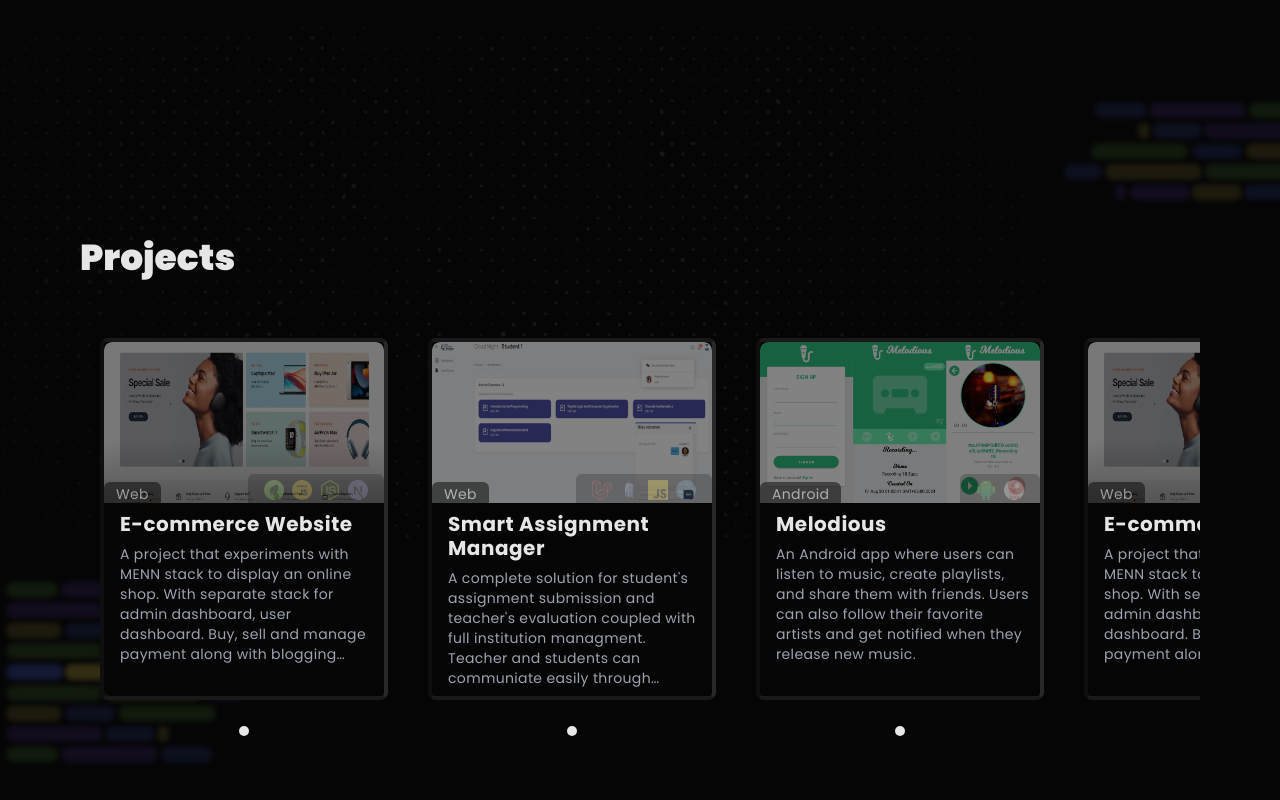
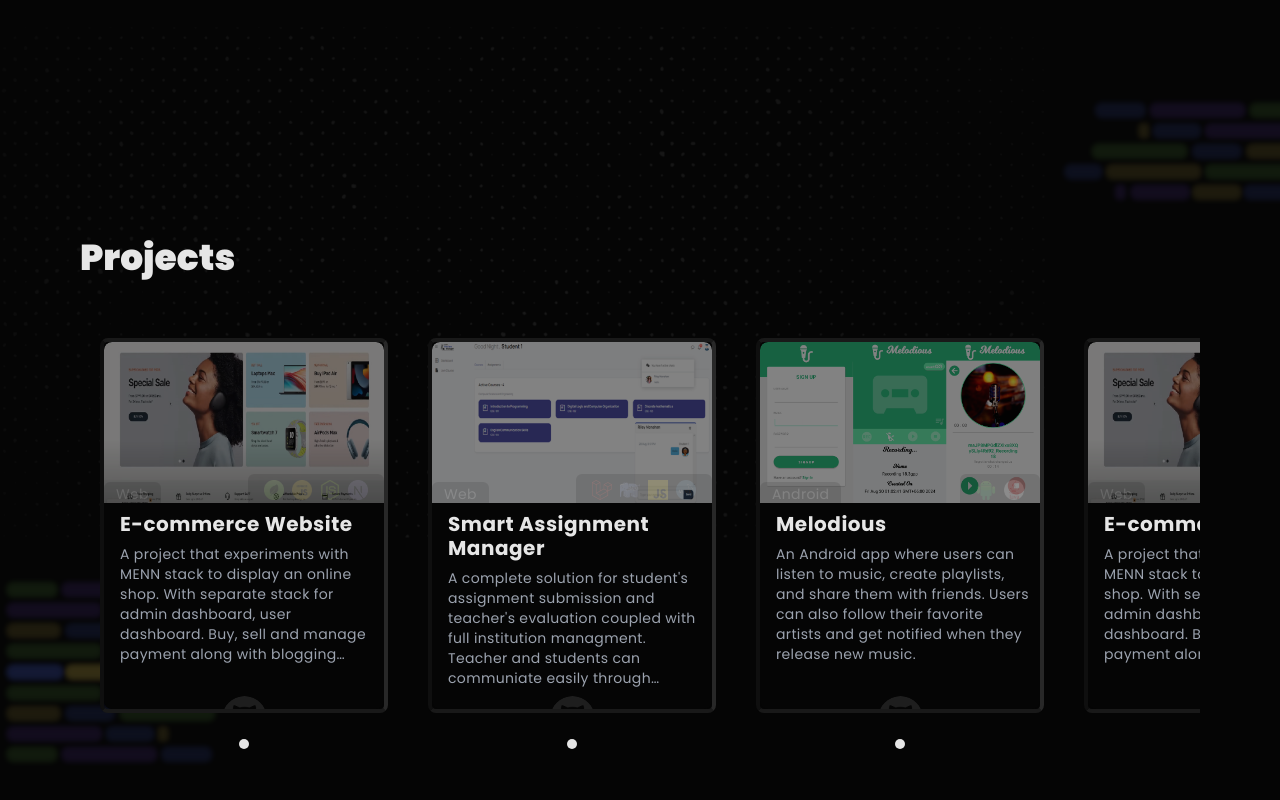
Before and after one commit to angel-dev-cse/angel-dev-cse.github.io, a Next.js app: page / in a window 1280 px wide. Shown: the part 682-1482 px from the top of the page. Built offline with nearby package versions, Linux system fonts and the light colour scheme.

Commit message:
card disign fix + github link

```diff
--- a/app/components/Card/Card.tsx
+++ b/app/components/Card/Card.tsx
@@ -11,12 +11,14 @@ export default function Cardx({
   category,
   image,
   stack_icons,
+  github,
 }: {
   title: string;
   description: string;
   category: string;
   image: string;
   stack_icons: string[];
+  github: string;
 }) {
   const [isHovered, setIsHovered] = useState(false);
   const [isMobile, setIsMobile] = useState(false);
@@ -60,7 +62,7 @@ export default function Cardx({
         controls.start({
           opacity: 1,
           rotateX: 0,
-          transition: { duration: 0.5 },
+          transition: { duration: 0.1 },
         });
       } else {
         controls.start({
@@ -75,7 +77,7 @@ export default function Cardx({
   useEffect(() => {
     if (isHovered) {
       controls.start({
-        boxShadow: "0px 0px 15px 3px rgba(200, 200, 200, .8)",
+        boxShadow: "0px 0px 10px 3px rgba(200, 200, 200, .7)",
         borderWidth: 0,
       });
     } else {
@@ -91,7 +93,7 @@ export default function Cardx({
     <div
       id="card"
       ref={ref}
-      className="cursor-pointer m-2 sm:m-5 rounded-full select-none w-fit sm:w-[18rem]"
+      className="cursor-grabbing m-2 sm:m-5 rounded-full select-none w-fit sm:w-[18rem]"
       onMouseEnter={() => setIsHovered(true)}
       onMouseLeave={() => setIsHovered(false)}
       onTouchStart={() => setIsHovered(true)}
@@ -102,7 +104,7 @@ export default function Cardx({
           opacity: 0.1,
           rotateX: 89,
           boxShadow: "0px 0px 0px 0px rgba(50, 50, 50, 0.5)",
-          border:"auto"
+          border: "auto",
         }}
         animate={controls}
         style={{ transformStyle: "preserve-3d", borderRadius: "0.5rem" }}
@@ -110,6 +112,7 @@ export default function Cardx({
       >
         <div className="flex justify-between rounded-lg bg-black-100">
           <div className="flex flex-col mx-auto rounded-lg overflow-hidden">
+            <div className="inline-flex">
               <motion.img
                 className="rounded-lg rounded-b-none object-cover h-44 sm:h-auto"
                 src={image}
@@ -117,13 +120,21 @@ export default function Cardx({
                 loading="lazy"
                 animate={{
                   opacity: isHovered || isMobile ? 1 : 0.5,
+                  zIndex: 1,
                 }}
               />
+            </div>
 
             <div className="flex mt-[-1.3rem] -ml-4 px-4">
               <motion.span
-                className="inline-block bg-black-100 rounded-t-md text-sm sm:font-medium tracking-wide text-white-100 px-3 pt-0.5 items-center"
-                animate={{ opacity: isHovered || isMobile ? 1 : 0.5 }}
+                className="inline-block bg-black-100 rounded-t-md text-sm sm:font-medium tracking-wide text-white-100 px-3 pt-0.5 items-center z-[2]"
+                animate={{
+                  opacity: isHovered || isMobile ? 1 : 0.1,
+                  boxShadow:
+                    isHovered || isMobile
+                      ? "0px 0px 7px 5px rgba(0,0,0,0.5)"
+                      : "0px 0px 0px 0px rgba(0,0,0,1)",
+                }}
               >
                 {category}
               </motion.span>
@@ -131,13 +142,19 @@ export default function Cardx({
 
             <div className="flex -mt-[1.6rem] sm:-mt-[1.9rem] -mr-4 px-4 justify-end ">
               <motion.span
-                className="inline-flex bg-black-100 rounded-t-md text-sm font-medium tracking-wide text-white-100 px-3 pt-0.5"
-                animate={{ opacity: isHovered || isMobile ? 1 : 0.2 }}
+                className="inline-flex bg-black-100 rounded-t-md text-sm font-medium tracking-wide text-white-100 px-3 pt-0.5 z-[2]"
+                animate={{
+                  opacity: isHovered || isMobile ? 1 : 0.1,
+                  boxShadow:
+                    isHovered || isMobile
+                      ? "0px 0px 7px 5px rgba(0,0,0,0.5)"
+                      : "0px 0px 0px 0px rgba(0,0,0,1)",
+                }}
               >
                 {stack_icons.map((icon) => (
-                  <Image
+                  <motion.img
                     key={icon}
-                    className="m-1 w-4 h-4 sm:w-5 sm:h-5"
+                    className="m-1 w-5 h-auto object-cover"
                     width={1}
                     height={1}
                     src={`/assets/icons/${icon}`}
@@ -161,45 +178,25 @@ export default function Cardx({
               </div>
             </div>
 
-            {/* <div className="flex flex-row items-end h-full w-full px-4 mt-4">
-              <div className="flex border-t border-gray-700 w-full py-4">
-                <div className="flex items-center space-x-3 border-r border-gray-700 w-full">
-                  <img
-                    className="object-cover w-8 h-8 border-2 border-white rounded-full"
-                    src="https://storageapi.fleek.co/kamaludin21-team-bucket/portfolio/avatar.jpg"
-                    alt="profile users"
-                    loading="lazy"
+            <div className="flex items-center justify-center">
+              <a href={github} target="_blank" rel="noopener noreferrer">
+                <motion.img
+                  src={`/assets/icons/github.png`}
+                  width={45}
+                  height={1}
+                  alt="Github Icon"
+                  animate={{
+                    opacity: isHovered ? 1 : 0.1,
+                    scale: isHovered ? 1.1 : 1,
+                    translateY: isHovered ? -20 : 0,
+                    boxShadow: isHovered
+                      ? "0px 0px 7px 2px rgba(200, 200, 200, .8)"
+                      : "0px 0px 0px 0px rgba(200, 200, 200, .8)",
+                  }}
+                  className="-mb-8 opacity-50 rounded-full"
                 />
-                  <div className="">
-                    <p className="text-sm font-semibold tracking-wide text-gray-200">
-                      Author
-                    </p>
-                    <p className="text-xs font-light tracking-wider text-gray-300">
-                      2 Hours ago
-                    </p>
+              </a>
             </div>
-                </div>
-                <div className="flex items-center flex-shrink-0 px-2">
-                  <div className="flex items-center space-x-1 text-gray-400">
-                    <svg
-                      xmlns="http://www.w3.org/2000/svg"
-                      className="h-5 w-5"
-                      fill="none"
-                      viewBox="0 0 24 24"
-                      stroke="currentColor"
-                    >
-                      <path
-                        strokeLinecap="round"
-                        strokeLinejoin="round"
-                        strokeWidth="2"
-                        d="M4.318 6.318a4.5 4.5 0 000 6.364L12 20.364l7.682-7.682a4.5 4.5 0 00-6.364-6.364L12 7.636l-1.318-1.318a4.5 4.5 0 00-6.364 0z"
-                      />
-                    </svg>
-                    <p className="font-medium">10</p>
-                  </div>
-                </div>
-              </div>
-            </div> */}
           </div>
         </div>
       </motion.div>
--- a/app/pages/Projects.tsx
+++ b/app/pages/Projects.tsx
@@ -12,6 +12,7 @@ const projects = [
     category: "Web",
     image: "/assets/images/ecommerce.png",
     stack_icons: ["mongodb.png", "expressjs.webp", "nodejs.png", "nextjs.png"],
+    github: "https://github.com/angel-dev-cse/merncommerce",
   },
   {
     title: "Smart Assignment Manager",
@@ -20,6 +21,7 @@ const projects = [
     category: "Web",
     image: "/assets/images/assignment_manager.png",
     stack_icons: ["laravel.png", "php.png", "js.png", "mysql.png"],
+    github: "https://github.com/angel-dev-cse/smart-assignment-manager",
   },
   {
     title: "Melodious",
@@ -28,6 +30,7 @@ const projects = [
     category: "Android",
     image: "/assets/images/melodious.png",
     stack_icons: ["android.png", "java.png"],
+    github: "https://github.com/BLOODKINGZ/MelodiousAlpha",
   },
   {
     title: "E-commerce Websitea",
@@ -36,6 +39,7 @@ const projects = [
     category: "Web",
     image: "/assets/images/ecommerce.png",
     stack_icons: ["mongodb.png", "expressjs.webp", "nodejs.png", "nextjs.png"],
+    github: "https://github.com/angel-dev-cse/merncommerce",
   },
   {
     title: "Smart Assignment Managera",
@@ -44,6 +48,7 @@ const projects = [
     category: "Web",
     image: "/assets/images/assignment_manager.png",
     stack_icons: ["laravel.png", "php.png", "js.png", "mysql.png"],
+    github: "https://github.com/angel-dev-cse/smart-assignment-manager",
   },
   {
     title: "Melodiousa",
@@ -52,6 +57,7 @@ const projects = [
     category: "Android",
     image: "/assets/images/melodious.png",
     stack_icons: ["android.png", "java.png"],
+    github: "https://github.com/BLOODKINGZ/MelodiousAlpha",
   },
   {
     title: "E-commerce Websiteb",
@@ -60,6 +66,7 @@ const projects = [
     category: "Web",
     image: "/assets/images/ecommerce.png",
     stack_icons: ["mongodb.png", "expressjs.webp", "nodejs.png", "nextjs.png"],
+    github: "https://github.com/angel-dev-cse/merncommerce",
   },
   {
     title: "Smart Assignment Managerb",
@@ -68,6 +75,7 @@ const projects = [
     category: "Web",
     image: "/assets/images/assignment_manager.png",
     stack_icons: ["laravel.png", "php.png", "js.png", "mysql.png"],
+    github: "https://github.com/angel-dev-cse/smart-assignment-manager",
   },
   {
     title: "Melodiousb",
@@ -76,6 +84,7 @@ const projects = [
     category: "Android",
     image: "/assets/images/melodious.png",
     stack_icons: ["android.png", "java.png"],
+    github: "https://github.com/BLOODKINGZ/MelodiousAlpha",
   },
 ];
 
@@ -116,7 +125,7 @@ export default function Projects() {
     const container = containerRef.current;
     if (!container) return;
 
-    const handleWheelEvent = (event:WheelEvent) => {
+    const handleWheelEvent = (event: WheelEvent) => {
       if (event.shiftKey) {
         event.preventDefault();
         event.stopPropagation(); // Stop the event from propagating to parent elements
@@ -131,8 +140,13 @@ export default function Projects() {
   }, []);
 
   return (
-    <div id="projects" className="flex flex-col text-white-100 h-auto sm:h-screen mt-10">
-      <h1 className={`${poppinsExtraBold.className} text-4xl mt-20`}>Projects</h1>
+    <div
+      id="projects"
+      className="flex flex-col text-white-100 h-auto sm:h-screen mt-10"
+    >
+      <h1 className={`${poppinsExtraBold.className} text-4xl mt-20`}>
+        Projects
+      </h1>
       <div
         id="card-container"
         ref={containerRef}
@@ -151,6 +165,7 @@ export default function Projects() {
               category={project.category}
               image={project.image || ""}
               stack_icons={project.stack_icons}
+              github={project.github}
             />
           </div>
         ))}
```
Also changed, not shown: public/assets/icons/github.png (added), public/assets/icons/linkedin.png (added). Lines whose indentation alone changed are shown as unchanged.
